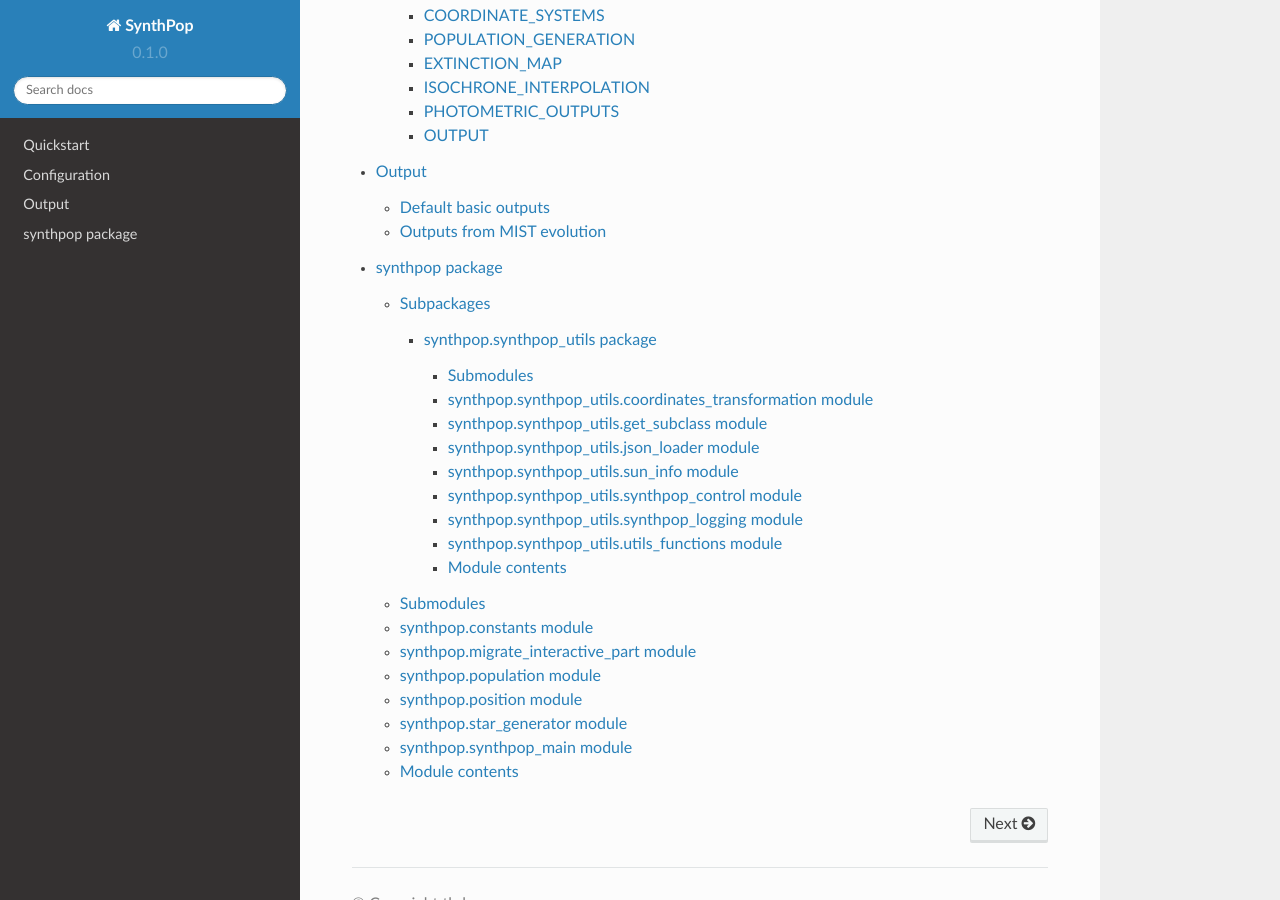
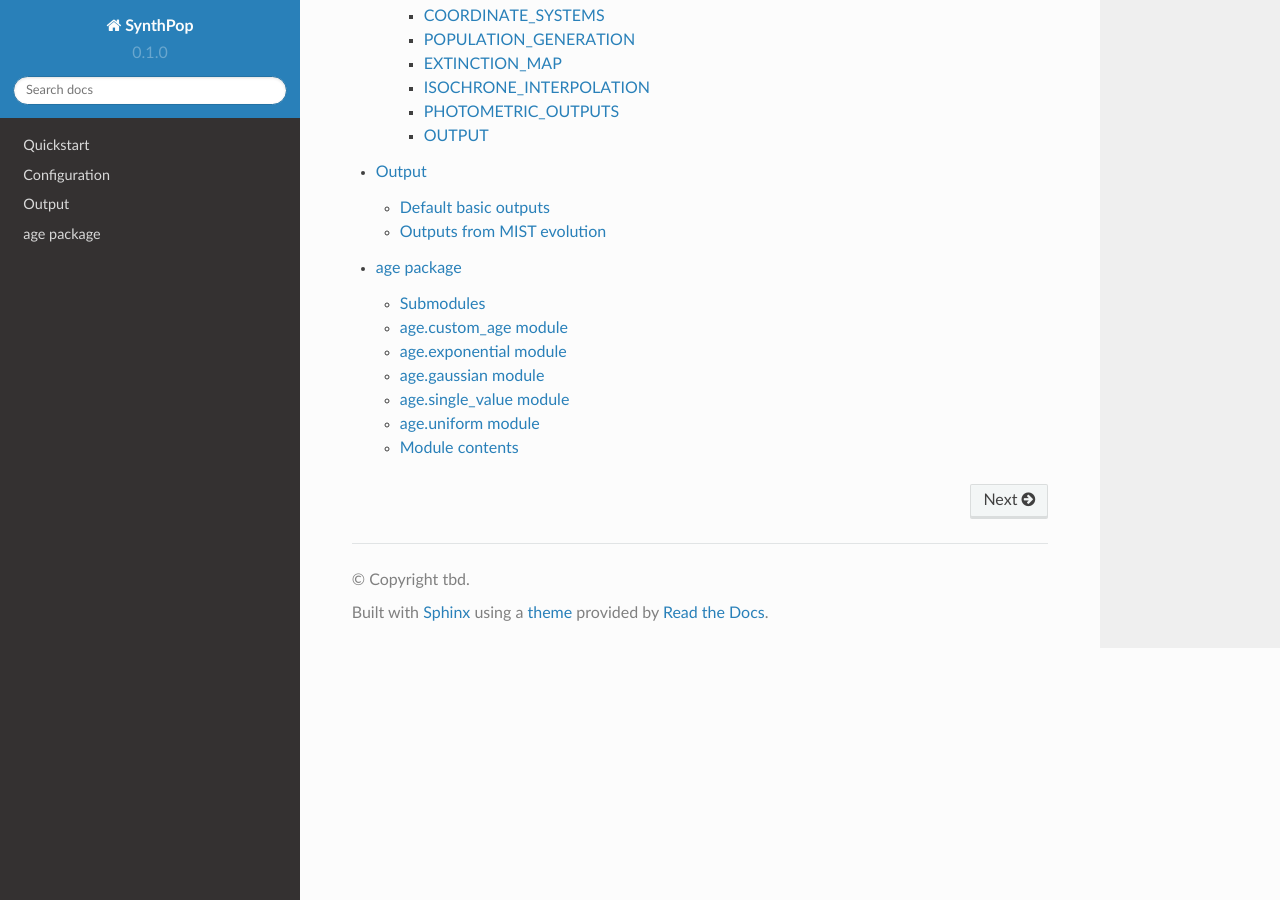
Before and after one commit to synthpop-galaxy/synthpop, a Sphinx documentation site: the page built from docs/source/index.rst, in a window 1280 px wide and 900 px high, scrolled down 5102 px. Built offline with Sphinx 7.4.7 and the Read the Docs theme 2.0.0, drawn with Linux system fonts in a browser that asks for light colours.

Commit message:
Update index.rst

```diff
--- a/docs/source/index.rst
+++ b/docs/source/index.rst
@@ -211,4 +211,4 @@ Contents
    quickstart
    configuration
    output
-   synthpop
+   age/age
```
